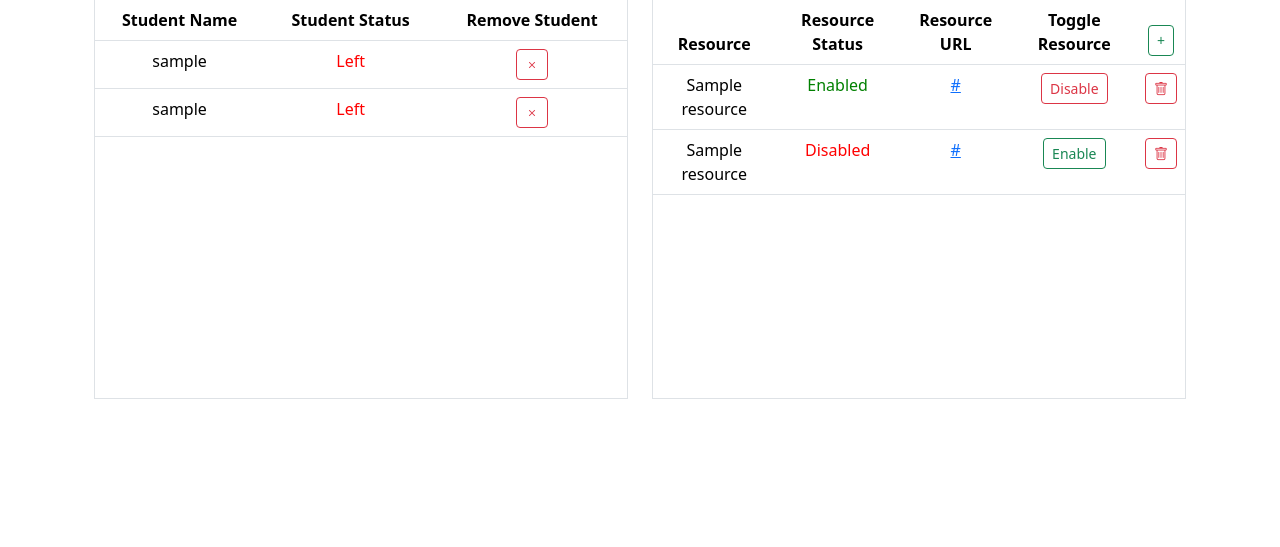
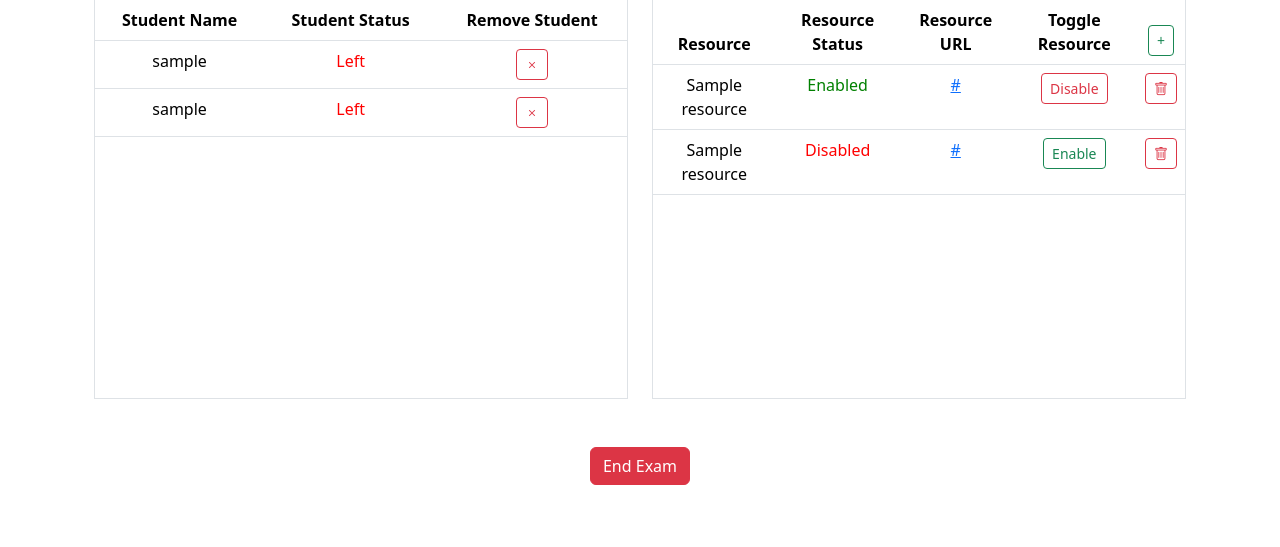
Before and after one commit to GraphiteApp/GraphiteTeacher, a Django app: page /exam in a window 1280 px wide. Shown: the part 201-748 px from the top of the page. Run offline with Django 4.2, Linux system fonts and the light colour scheme; a user stored in the database is signed in; tables that the repository leaves empty hold one stand-in row (values such as "Sample post"); parts of the project's set-up code (start-up, migrations or seed data) failed here and were passed over.

Commit message:
add end exam button

```diff
--- a/Graphite/utils.py
+++ b/Graphite/utils.py
@@ -49,8 +49,9 @@ class Resource:
     def disable_resources(user):
         profile = models.Profile.objects.get(user=user)
         for resource in Resource.get_resources(profile.classCode):
-            profile.allowed_resources.remove(resource)
-            profile.disabled_resources.add(resource)
+            resourceObj = models.Resource.objects.get(name=resource['name'])
+            profile.allowed_resources.remove(resourceObj)
+            profile.disabled_resources.add(resourceObj)
 
         profile.save()
 
--- a/templates/Graphite/exam.html
+++ b/templates/Graphite/exam.html
@@ -47,6 +47,14 @@
             </div>
           </div>
         </div>
+
+        <div class="d-flex flex-column justify-content-center align-items-center">
+            <form action="/exam" method="post" class="mt-4">
+                {% csrf_token %}
+                <input type="hidden" name="type" value="end_exam">
+                <input type="submit" value="End Exam" class="btn btn-danger mt-2">
+            </form>
+        </div>
     </div>
 
 {% endblock %}
```
